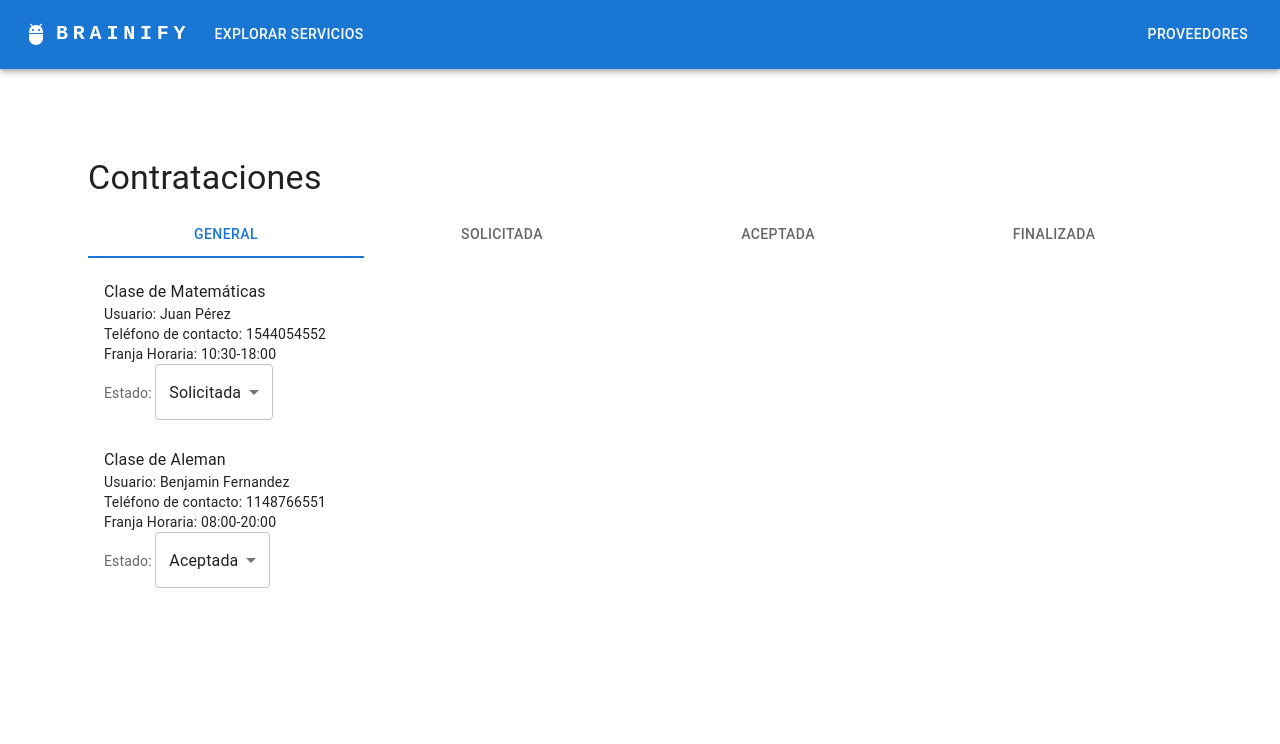
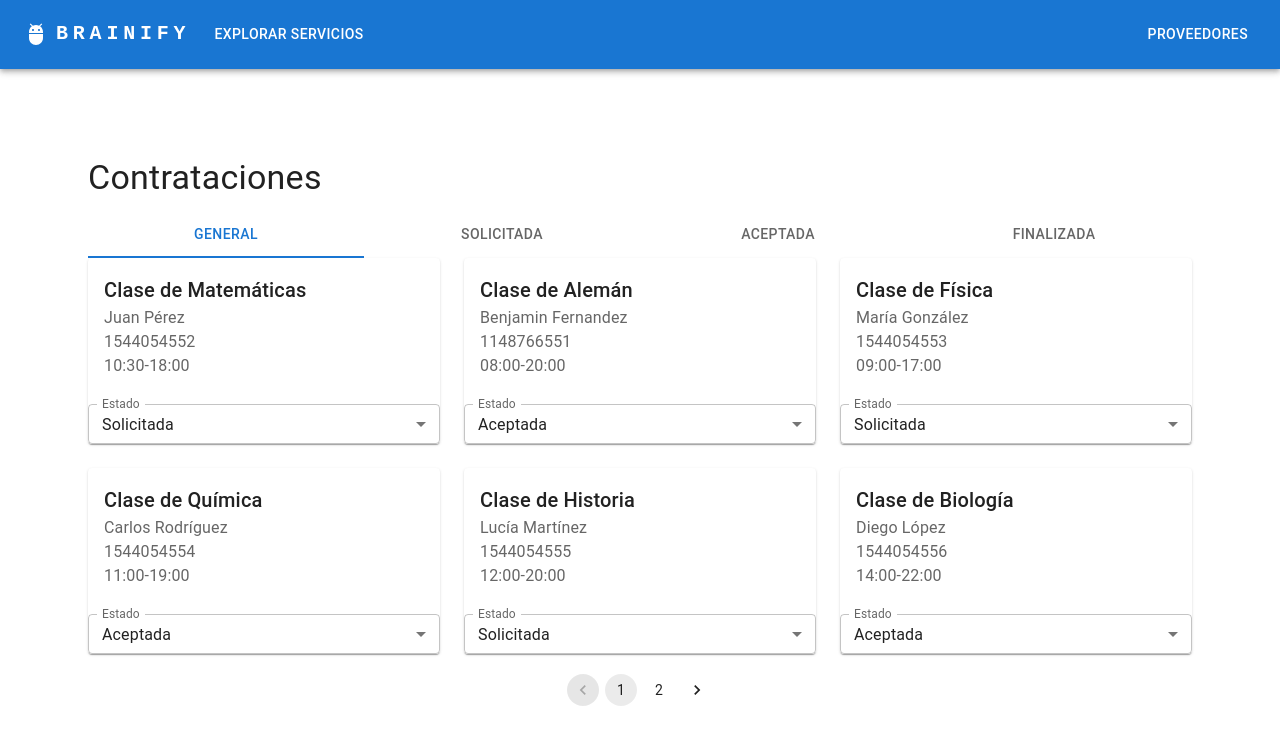
Before and after one commit to fedeferreyra98/brainify, a React (Create React App) app in the folder service-hub/: page /contrataciones in a window 1280 px wide. Shown: the top 744 px of the page. Built offline with nearby package versions, Linux system fonts and the light colour scheme.

Commit message:
contrataciones en tarjetas y texto en blanco al pasar el mouse

```diff
--- /dev/null
+++ b/service-hub/src/data/mockHirings.js
@@ -0,0 +1,75 @@
+const mockHirings = [
+  {
+    id: 1,
+    servicio: 'Clase de Matemáticas',
+    usuario: 'Juan Pérez',
+    numeroTelefonico: '1544054552',
+    horarioContacto: '10:30-18:00',
+    estado: 'solicitada',
+  },
+  {
+    id: 2,
+    servicio: 'Clase de Alemán',
+    usuario: 'Benjamin Fernandez',
+    numeroTelefonico: '1148766551',
+    horarioContacto: '08:00-20:00',
+    estado: 'aceptada',
+  },
+  {
+    id: 3,
+    servicio: 'Clase de Física',
+    usuario: 'María González',
+    numeroTelefonico: '1544054553',
+    horarioContacto: '09:00-17:00',
+    estado: 'solicitada',
+  },
+  {
+    id: 4,
+    servicio: 'Clase de Química',
+    usuario: 'Carlos Rodríguez',
+    numeroTelefonico: '1544054554',
+    horarioContacto: '11:00-19:00',
+    estado: 'aceptada',
+  },
+  {
+    id: 5,
+    servicio: 'Clase de Historia',
+    usuario: 'Lucía Martínez',
+    numeroTelefonico: '1544054555',
+    horarioContacto: '12:00-20:00',
+    estado: 'solicitada',
+  },
+  {
+    id: 6,
+    servicio: 'Clase de Biología',
+    usuario: 'Diego López',
+    numeroTelefonico: '1544054556',
+    horarioContacto: '14:00-22:00',
+    estado: 'aceptada',
+  },
+  {
+    id: 7,
+    servicio: 'Clase de Geografía',
+    usuario: 'Ana Torres',
+    numeroTelefonico: '1544054557',
+    horarioContacto: '10:00-18:00',
+    estado: 'solicitada',
+  },
+  {
+    id: 8,
+    servicio: 'Clase de Inglés',
+    usuario: 'Javier García',
+    numeroTelefonico: '1544054558',
+    horarioContacto: '08:00-16:00',
+    estado: 'aceptada',
+  },
+  {
+    id: 9,
+    servicio: 'Clase de Francés',
+    usuario: 'Sofía Ramírez',
+    numeroTelefonico: '1544054559',
+    horarioContacto: '09:30-19:30',
+    estado: 'solicitada',
+  },
+];
+export default mockHirings;
--- a/service-hub/src/pages/Hirings/HiringList.jsx
+++ b/service-hub/src/pages/Hirings/HiringList.jsx
@@ -1,18 +1,59 @@
 import React from 'react';
-import List from '@mui/material/List';
-import HiringItem from './HiringItem';
+import {
+  Card,
+  CardContent,
+  Typography,
+  MenuItem,
+  Grid,
+  FormControl,
+  InputLabel,
+  Select,
+} from '@mui/material';
 
 function HiringList({ contrataciones, handleEstadoChange, classes }) {
   return (
-    <List className={classes.list}>
+    <Grid container spacing={3}>
       {contrataciones.map((contratacion) => (
-        <HiringItem
-          key={contratacion.id}
-          contratacion={contratacion}
-          handleEstadoChange={handleEstadoChange}
-        />
+        <Grid item xs={12} sm={6} md={4} key={contratacion.id}>
+          <Card className={classes.card}>
+            <CardContent>
+              <Typography variant="h6">{contratacion.servicio}</Typography>
+              <Typography color="textSecondary">
+                {contratacion.usuario}
+              </Typography>
+              <Typography color="textSecondary">
+                {contratacion.numeroTelefonico}
+              </Typography>
+              <Typography color="textSecondary">
+                {contratacion.horarioContacto}
+              </Typography>
+            </CardContent>
+            <FormControl
+              fullWidth
+              variant="outlined"
+              size="small"
+              style={{ marginTop: '10px' }}
+            >
+              <InputLabel id={`select-label-${contratacion.id}`}>
+                Estado
+              </InputLabel>
+              <Select
+                labelId={`select-label-${contratacion.id}`}
+                value={contratacion.estado}
+                onChange={(event) =>
+                  handleEstadoChange(contratacion.id, event.target.value)
+                }
+                label="Estado"
+              >
+                <MenuItem value="solicitada">Solicitada</MenuItem>
+                <MenuItem value="aceptada">Aceptada</MenuItem>
+                <MenuItem value="finalizada">Finalizada</MenuItem>
+              </Select>
+            </FormControl>
+          </Card>
+        </Grid>
       ))}
-    </List>
+    </Grid>
   );
 }
 
--- a/service-hub/src/pages/Hirings/index.jsx
+++ b/service-hub/src/pages/Hirings/index.jsx
@@ -1,7 +1,15 @@
 import React, { useState } from 'react';
-import { Container, Typography, Tabs, Tab } from '@mui/material';
+import {
+  Container,
+  Typography,
+  Tabs,
+  Tab,
+  Pagination,
+  Box,
+} from '@mui/material';
 import makeStyles from '@mui/styles/makeStyles';
 import HiringList from './HiringList';
+import mockHirings from '../../data/mockHirings';
 
 const useStyles = makeStyles((theme) => ({
   root: {
@@ -12,33 +20,23 @@ const useStyles = makeStyles((theme) => ({
     width: '100%',
     backgroundColor: theme.palette.background.paper,
   },
+  tabHover: {
+    '&:hover': {
+      color: '#ffffff',
+    },
+  },
 }));
 
 function Hirings() {
   const classes = useStyles();
 
-  // Estado inicial para las contrataciones
-  const [contrataciones, setContrataciones] = useState([
-    {
-      id: 1,
-      servicio: 'Clase de Matemáticas',
-      usuario: 'Juan Pérez',
-      numeroTelefonico: '1544054552',
-      horarioContacto: '10:30-18:00',
-      estado: 'solicitada',
-    },
-    {
-      id: 2,
-      servicio: 'Clase de Aleman',
-      usuario: 'Benjamin Fernandez',
-      numeroTelefonico: '1148766551',
-      horarioContacto: '08:00-20:00',
-      estado: 'aceptada',
-    },
-    // ... puedes agregar más contrataciones iniciales si lo deseas
-  ]);
+  const [contrataciones, setContrataciones] = useState(mockHirings);
+  const [currentTab, setCurrentTab] = useState('General');
 
-  // Función para cambiar el estado de una contratación
+  const handleChangeTab = (event, newValue) => {
+    setCurrentTab(newValue);
+  };
+
   const handleEstadoChange = (id, nuevoEstado) => {
     const updatedContrataciones = contrataciones.map((contratacion) => {
       if (contratacion.id === id) {
@@ -48,11 +46,18 @@ function Hirings() {
     });
     setContrataciones(updatedContrataciones);
   };
-  const [currentTab, setCurrentTab] = useState('General');
 
-  const handleChangeTab = (event, newValue) => {
-    setCurrentTab(newValue);
-  };
+  const [currentPage, setCurrentPage] = useState(1);
+  const itemsPerPage = 6;
+  // Filtrar contrataciones basado en la pestaña actual
+
+  const filteredContrataciones =
+    currentTab === 'General'
+      ? contrataciones
+      : contrataciones.filter((c) => c.estado === currentTab);
+
+  // Calcular el número total de páginas basado en las contrataciones filtradas
+  const totalPages = Math.ceil(filteredContrataciones.length / itemsPerPage);
 
   return (
     <div>
@@ -69,21 +74,38 @@ function Hirings() {
           centered
           className={classes.tabs}
         >
-          <Tab label="General" value="General" />
-          <Tab label="Solicitada" value="solicitada" />
-          <Tab label="Aceptada" value="aceptada" />
-          <Tab label="Finalizada" value="finalizada" />
+          <Tab label="General" value="General" className={classes.tabHover} />
+          <Tab
+            label="Solicitada"
+            value="solicitada"
+            className={classes.tabHover}
+          />
+          <Tab label="Aceptada" value="aceptada" className={classes.tabHover} />
+          <Tab
+            label="Finalizada"
+            value="finalizada"
+            className={classes.tabHover}
+          />
         </Tabs>
 
         <HiringList
-          contrataciones={
-            currentTab === 'General'
-              ? contrataciones
-              : contrataciones.filter((c) => c.estado === currentTab)
-          }
+          contrataciones={filteredContrataciones.slice(
+            (currentPage - 1) * itemsPerPage,
+            currentPage * itemsPerPage
+          )}
           handleEstadoChange={handleEstadoChange}
           classes={classes}
         />
+
+        {totalPages > 1 && (
+          <Box display="flex" justifyContent="center" marginTop="20px">
+            <Pagination
+              count={totalPages}
+              page={currentPage}
+              onChange={(event, value) => setCurrentPage(value)}
+            />
+          </Box>
+        )}
       </Container>
     </div>
   );
```
